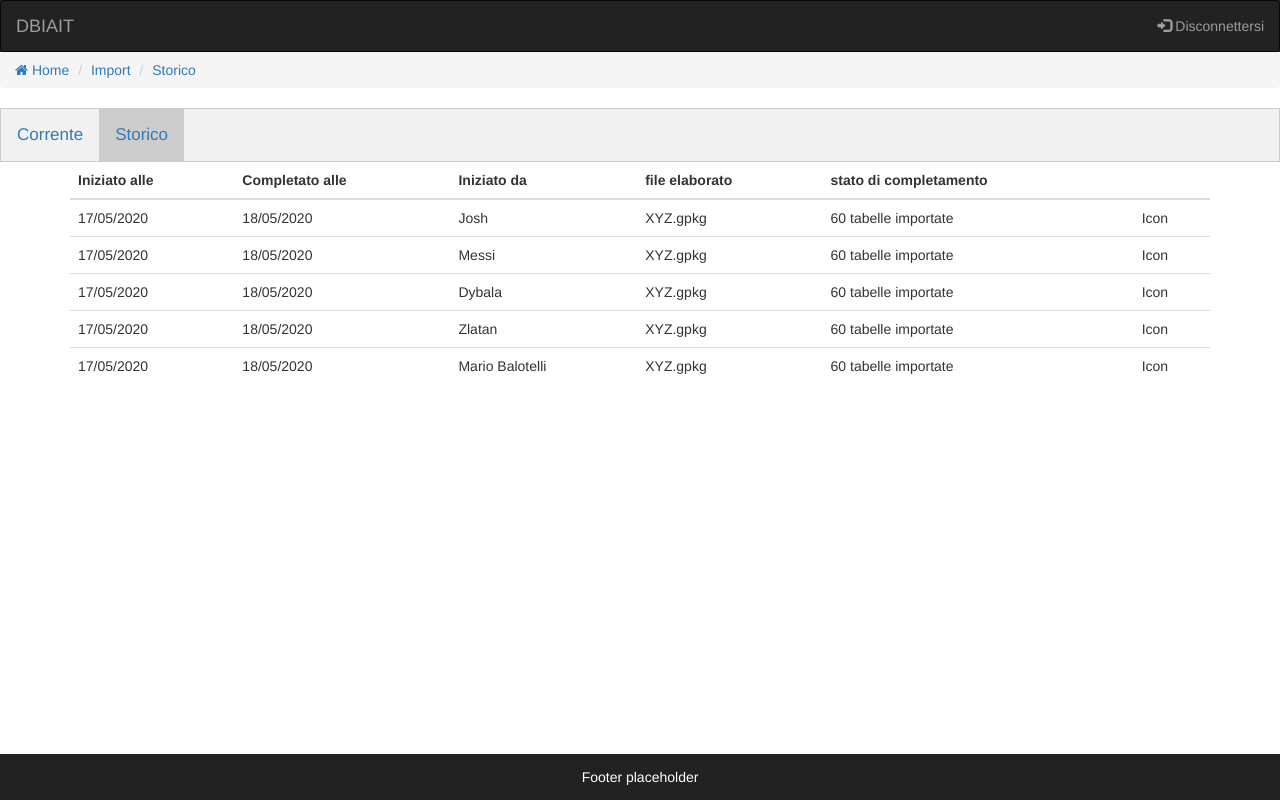
After one commit to geosolutions-it/C179-DBIAIT, a Django app: page /import/historical/ in a window 1280 px wide. The commit adds this page. Run offline with Django 3.2, Linux system fonts and the light colour scheme; the visitor is signed in with stand-in values (Sample User, id 1); some libraries are stand-ins or nearby versions.

Commit message:
Setup all pages, apps and views

```diff
--- a/app/authenticate/views.py
+++ b/app/authenticate/views.py
@@ -2,13 +2,14 @@ from django.contrib.auth import authenticate, login, logout
 from django.shortcuts import render
 from django.views import View
 from django.shortcuts import redirect
+from django.contrib.auth.mixins import LoginRequiredMixin
 from django.urls import reverse
 
 
 class LoginView(View):
     def get(self, request):
         if request.user.is_authenticated:
-            return render(request, 'dashboard/index.html')
+            return redirect(u'dashboard-view')
         return render(request, 'login/index.html')
 
     def post(self, request):
@@ -18,7 +19,7 @@ class LoginView(View):
         user = authenticate(username=username, password=password)
         if user and user.is_active:
             login(request, user)
-            return render(request, 'dashboard/index.html')
+            return redirect(u'dashboard-view')
 
         context = {"message": "Your username or password was incorrect."}
         return render(request, 'login/index.html', context=context)
--- /dev/null
+++ b/app/scheduler/urls.py
@@ -0,0 +1,14 @@
+from app.scheduler.views import Import, HistoricalImport, Export, Process, Freeze, Dashboard, Configuration
+from django.urls import path, include
+
+urlpatterns = [
+    path(u"", Dashboard.as_view(), name=u'dashboard-view'),
+    path(u"configuration/", Configuration.as_view(), name=u"configuration-view"),
+    path(u"import/", include([
+        path(u"", Import.as_view(), name=u'import-view'),
+        path(u"historical/", HistoricalImport.as_view(), name=u'historical-import-view'),
+        path(u"dump/", Export.as_view(), name=u'export-view'),
+    ])),
+    path(u"process/", Process.as_view(), name=u'process-view'),
+    path(u"freeze/", Freeze.as_view(), name=u"freeze-view"),
+]
--- a/app/scheduler/views.py
+++ b/app/scheduler/views.py
@@ -1,3 +1,77 @@
+from django.contrib.auth.mixins import LoginRequiredMixin
 from django.shortcuts import render
+from django.views import View
+from django.urls import resolve
+from django.urls import reverse
 
-# Create your views here.
+
+class Dashboard(LoginRequiredMixin, View):
+    def get(self, request):
+        return render(request, 'dashboard/index.html')
+
+
+class Configuration(LoginRequiredMixin, View):
+    def get(self, request):
+        bread_crumbs = {
+            'Configuration': reverse('configuration-view'),
+        }
+        context = {'bread_crumbs': bread_crumbs}
+        return render(request, 'configuration/base-configuration.html', context)
+
+
+class Import(LoginRequiredMixin, View):
+    def get(self, request):
+        current_url = resolve(request.path_info).url_name
+        bread_crumbs = {
+            'Import': reverse('import-view'),
+            'Corrente': "#"
+        }
+        context = {"current_url": current_url, 'bread_crumbs': bread_crumbs}
+        return render(request, 'import/base-import.html', context)
+
+    def post(self, request):
+        current_url = resolve(request.path_info).url_name
+        bread_crumbs = {
+            'Import': reverse('import-view'),
+            'Corrente': "#"
+        }
+        context = {"current_url": current_url, 'bread_crumbs': bread_crumbs}
+        return render(request, 'import/active-import.html', context)
+
+
+class HistoricalImport(LoginRequiredMixin, View):
+    def get(self, request):
+        current_url = resolve(request.path_info).url_name
+        bread_crumbs = {
+            'Import': reverse('import-view'),
+            'Storico': "#"
+        }
+        context = {"current_url": current_url, 'bread_crumbs': bread_crumbs}
+        return render(request, 'import/historical-import.html', context)
+
+
+class Export(LoginRequiredMixin, View):
+    def get(self, request):
+        bread_crumbs = {
+            'Export': reverse('export-view'),
+        }
+        context = {'bread_crumbs': bread_crumbs}
+        return render(request, 'export/base-export.html', context)
+
+
+class Process(LoginRequiredMixin, View):
+    def get(self, request):
+        bread_crumbs = {
+            'Process': reverse('process-view'),
+        }
+        context = {'bread_crumbs': bread_crumbs}
+        return render(request, 'process/base-process.html', context)
+
+
+class Freeze(LoginRequiredMixin, View):
+    def get(self, request):
+        bread_crumbs = {
+            'Freeze': reverse('freeze-view'),
+        }
+        context = {'bread_crumbs': bread_crumbs}
+        return render(request, 'freeze/base-freeze.html', context)
--- a/app/settings.py
+++ b/app/settings.py
@@ -66,6 +66,8 @@ DRAMATIQ_BROKER = {
 }
 
 DRAMATIQ_TASKS_DATABASE = "default"
+
+LOGIN_URL = 'auth/'
 
 MIDDLEWARE = [
     'django.middleware.security.SecurityMiddleware',
--- a/app/static/index.css
+++ b/app/static/index.css
@@ -9,3 +9,67 @@
 .login-form {
     margin-top: 6%;
 }
+
+.dashboard {
+    margin-top: 10%;
+}
+
+.dashboard .dashboard-item {
+    text-align: center;
+    margin-bottom: 10%;
+}
+
+.dashboard .dashboard-item a {
+    text-decoration: none;
+}
+
+.dashboard .dashboard-item a i{
+    font-size: 48px;
+}
+
+.nav-container {
+    background-color: #222222;
+}
+
+.tab {
+    overflow: hidden;
+    border: 1px solid #ccc;
+    background-color: #f1f1f1;
+}
+
+.tab a {
+    background-color: inherit;
+    float: left;
+    border: none;
+    outline: none;
+    cursor: pointer;
+    padding: 14px 16px;
+    transition: 0.3s;
+    font-size: 17px;
+    text-decoration: none;
+}
+
+.tab a:hover {
+    background-color: #ddd;
+    color: #23527c;
+}
+
+.tab a.active {
+    background-color: #ccc;
+}
+
+.top-spacing {
+    margin-top: 35%;
+}
+
+.table-item {
+    cursor: pointer;
+}
+
+.table-item:hover {
+    background-color: #cccccc;
+}
+
+.nav-container .navbar {
+    margin-bottom: 0px !important;
+}
--- a/app/templates/base.html
+++ b/app/templates/base.html
@@ -8,11 +8,13 @@
   <meta name="viewport" content="width=device-width, initial-scale=1">
   <link rel="stylesheet" href="https://maxcdn.bootstrapcdn.com/bootstrap/3.4.1/css/bootstrap.min.css">
   <link rel="stylesheet" href="{% static 'index.css' %}" />
+  <link rel="stylesheet" href="https://cdnjs.cloudflare.com/ajax/libs/font-awesome/4.7.0/css/font-awesome.min.css">
   <script src="https://ajax.googleapis.com/ajax/libs/jquery/3.5.1/jquery.min.js"></script>
   <script src="https://maxcdn.bootstrapcdn.com/bootstrap/3.4.1/js/bootstrap.min.js"></script>
 </head>
 
 <body>
+  <div class="nav-container">
     <nav class="navbar navbar-inverse">
       <div class="container-fluid">
         <div class="navbar-header">
@@ -20,11 +22,21 @@
         </div>
         {% if request.user.is_authenticated %}
         <ul class="nav navbar-nav navbar-right">
-            <li><a href="/logout"><span class="glyphicon glyphicon-log-in"></span> Logout</a></li>
+          <li><a href="#" data-toggle="modal" data-target="#myModal"><span class="glyphicon glyphicon-log-in"></span>
+              Disconnettersi</a></li>
         </ul>
         {% endif %}
       </div>
     </nav>
+  </div>
+  <div class="toolbar">
+    <ol class="breadcrumb">
+      <li class="home"><a href="/"><i class="fa fa-home"></i><span> Home</span></a></li>
+      {% for name, path in bread_crumbs.items %}
+      <li><a href="{{ path }}">{{ name }}</a></li>
+      {% endfor %}
+    </ol>
+  </div>
   {% block content %}
   {# Main Page Content #}
   {% endblock %}
@@ -35,5 +47,26 @@
       </div>
     </div>
   </div>
+
+  <!-- Modal -->
+  <div class="modal fade" id="myModal" role="dialog">
+    <div class="modal-dialog">
+
+      <!-- Modal content-->
+      <div class="modal-content">
+        <div class="modal-body">
+          <p>Sei sicuro di voler uscire?</p>
+        </div>
+        <div class="modal-footer">
+          <button type="button" class="btn btn-default" data-dismiss="modal">Annulla</button>
+          <a href="{% url 'logout-view' %}">
+            <button type="button" class="btn btn-info">Disconnettersi</button>
+          </a>
+        </div>
+      </div>
+
+    </div>
+  </div>
 </body>
+
 </html>
--- /dev/null
+++ b/app/templates/import/base-import.html
@@ -0,0 +1,23 @@
+{% extends "base.html" %}
+
+{% block content %}
+<div class="tab">
+    <a href="{% url 'import-view' %}" class="tablinks{% if current_url == 'import-view'%} active{% endif %}">Corrente</a>
+    <a href="{% url 'historical-import-view' %}" class="tablinks{% if current_url == 'historical-import-view'%} active{% endif %}">Storico</a>
+</div>
+    {% block import_content %}
+    <div class="col-md-4 col-md-offset-4">
+        <form method="post" class="top-spacing">
+            {% csrf_token %}
+            <div class="form-group">
+                <select class="form-control form-control-lg">
+                    <option>XYZ.gpkg</option>
+                    <option>ABC.gpkg</option>
+                    <option>FGH.gpkg</option>
+                </select>
+            </div>
+            <button type="submit" class="btn btn-primary mb-2 btn-block">AVVIA</button>
+        </form>
+    </div>
+    {% endblock %}
+{% endblock %}
--- /dev/null
+++ b/app/templates/import/historical-import.html
@@ -0,0 +1,60 @@
+{% extends "import/base-import.html" %}
+
+{% block import_content %}
+<div class="container">
+  <table class="table">
+    <thead>
+      <tr>
+        <th>Iniziato alle</th>
+        <th>Completato alle</th>
+        <th>Iniziato da</th>
+        <th>file elaborato</th>
+        <th>stato di completamento</th>
+        <th></th>
+      </tr>
+    </thead>
+    <tbody>
+      <tr>
+        <td>17/05/2020</td>
+        <td>18/05/2020</td>
+        <td>Josh</td>
+        <td>XYZ.gpkg</td>
+        <td>60 tabelle importate</td>
+        <td>Icon</td>
+      </tr>
+      <tr>
+        <td>17/05/2020</td>
+        <td>18/05/2020</td>
+        <td>Messi</td>
+        <td>XYZ.gpkg</td>
+        <td>60 tabelle importate</td>
+        <td>Icon</td>
+      </tr>
+      <tr>
+        <td>17/05/2020</td>
+        <td>18/05/2020</td>
+        <td>Dybala</td>
+        <td>XYZ.gpkg</td>
+        <td>60 tabelle importate</td>
+        <td>Icon</td>
+      </tr>
+      <tr>
+        <td>17/05/2020</td>
+        <td>18/05/2020</td>
+        <td>Zlatan</td>
+        <td>XYZ.gpkg</td>
+        <td>60 tabelle importate</td>
+        <td>Icon</td>
+      </tr>
+      <tr>
+        <td>17/05/2020</td>
+        <td>18/05/2020</td>
+        <td>Mario Balotelli</td>
+        <td>XYZ.gpkg</td>
+        <td>60 tabelle importate</td>
+        <td>Icon</td>
+      </tr>
+    </tbody>
+  </table>
+</div>
+{% endblock %}
--- a/app/urls.py
+++ b/app/urls.py
@@ -19,5 +19,6 @@ from django.urls import include, path
 
 urlpatterns = [
     url(r'^admin/', admin.site.urls),
-    path(u'', include(u'app.authenticate.urls')),
+    path(u'auth/', include(u'app.authenticate.urls')),
+    path(u'', include(u'app.scheduler.urls')),
 ]
```
Also changed, not shown: app/templates/configuration/base-configuration.html (added, +39 -0 lines), app/templates/dashboard/index.html (+34 -1 lines), app/templates/export/base-export.html (added, +75 -0 lines), app/templates/export/storage-export.html (added, +15 -0 lines), app/templates/freeze/base-freeze.html (added, +74 -0 lines), app/templates/import/active-import.html (added, +42 -0 lines), app/templates/process/base-process.html (added, +107 -0 lines). Lines whose indentation alone changed are shown as unchanged.
